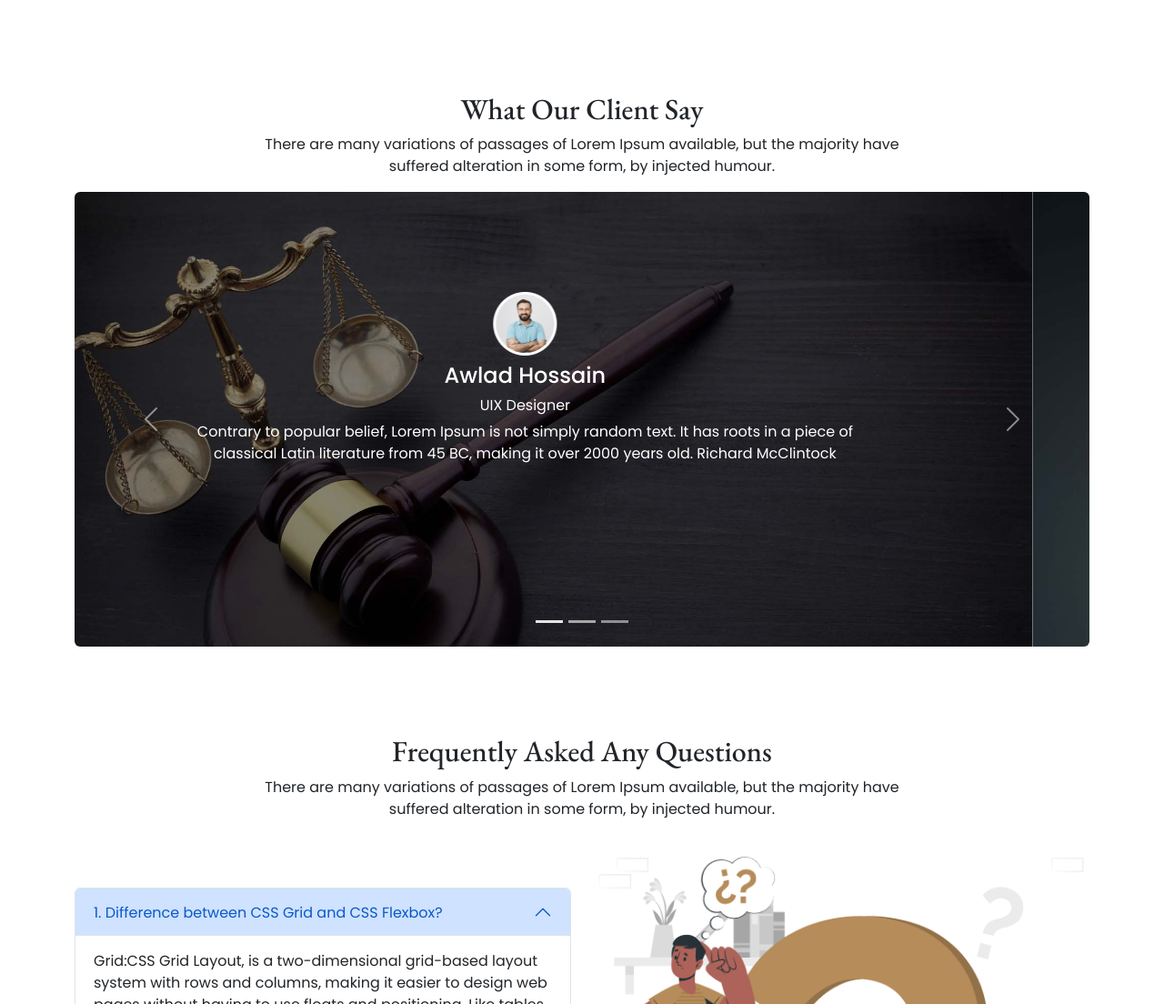
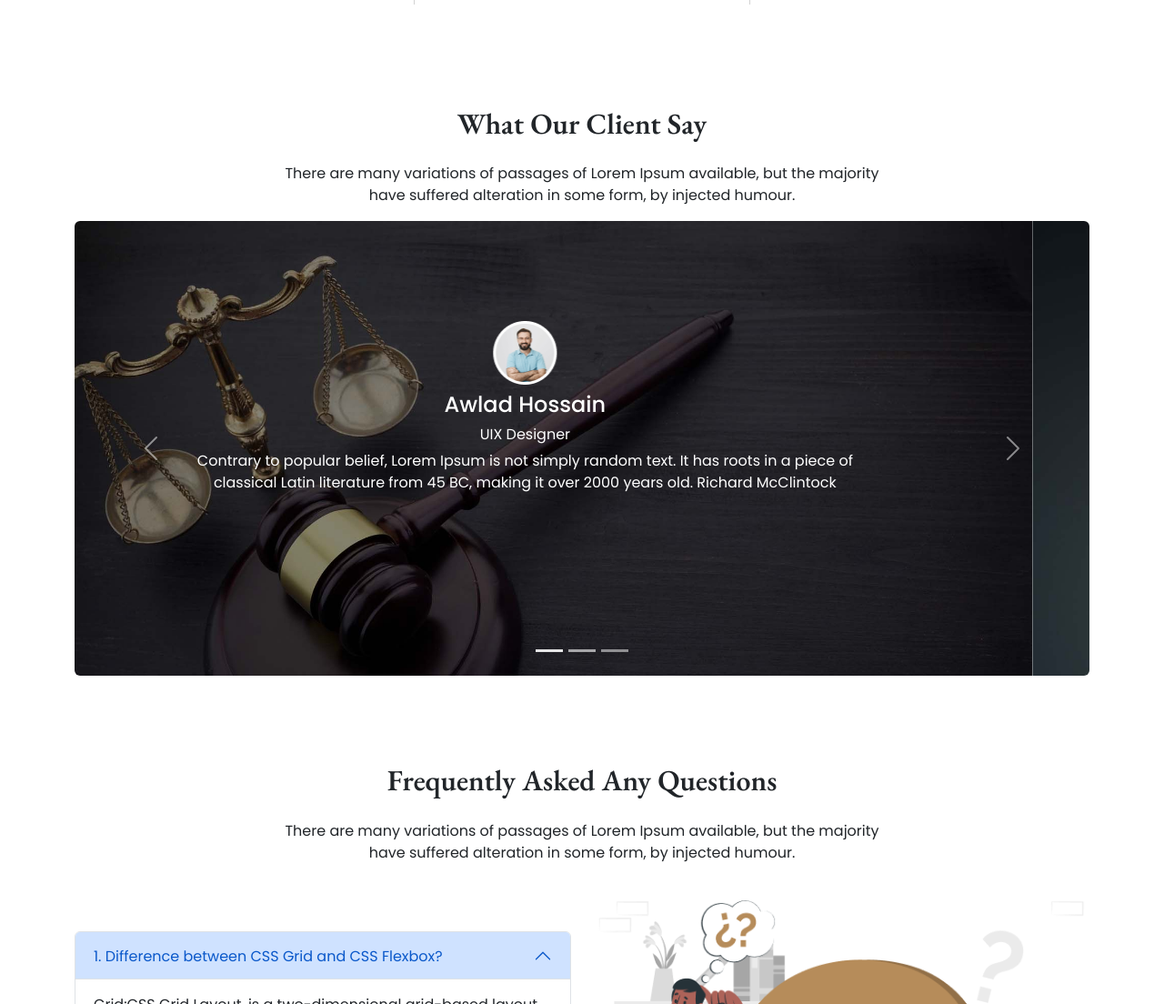
Before and after one commit to developer-nieem/legal-house, a plain HTML site: page index.html in a window 1280 px wide. Shown: the part 1696-2800 px from the top of the page at 91% size. Drawn offline with nearby package versions, Linux system fonts and the light colour scheme.

Commit message:
fixed title text

```diff
--- a/index.html
+++ b/index.html
@@ -105,8 +105,8 @@
         <!-- Practics Area Start Here -->
         <section>
             <div class="text-center my-5">
-                <h2 class="title-font-family">The Legal Practice Area</h2>
-                <p>There are many variations of passages of Lorem Ipsum available, but the majority have <br>suffered
+                <h2 class="title-font-family fw-semibold pb-3">The Legal Practice Area</h2>
+                <p>There are many variations of passages of Lorem Ipsum available, but the majority <br>have suffered
                     alteration in some form, by injected humour.</p>
                 <div class="row row-cols-1 row-cols-md-3 pt-5 p-3">
                     <div class="col p-0">
@@ -204,8 +204,8 @@
         <!-- Clients Feedback Section Start Here -->
         <section>
             <div class="text-center my-5">
-                <h2 class="title-font-family pt-5">What Our Client Say</h2>
-                <p>There are many variations of passages of Lorem Ipsum available, but the majority have <br>suffered
+                <h2 class="title-font-family pt-5 fw-semibold pb-3">What Our Client Say</h2>
+                <p>There are many variations of passages of Lorem Ipsum available, but the majority <br>have suffered
                     alteration in some form, by injected humour.</p>
 
                 <div id="carouselExampleCaptions" class="carousel slide" data-bs-ride="carousel">
@@ -268,8 +268,8 @@
         <!-- FAQ Section start Here -->
         <section>
             <div class="text-center my-5">
-                <h2 class="title-font-family pt-5 ">Frequently Asked Any Questions</h2>
-                <p>There are many variations of passages of Lorem Ipsum available, but the majority have <br>suffered
+                <h2 class="title-font-family pt-5 fw-semibold pb-3">Frequently Asked Any Questions</h2>
+                <p>There are many variations of passages of Lorem Ipsum available, but the majority <br>have suffered
                     alteration in some form, by injected humour.</p>
                 <div class="row pt-4 align-items-center">
                     <div class="col-md-6 text-start mb-3">
@@ -407,8 +407,8 @@
         <!-- Contact us section start here -->
         <section>
             <div class="text-center my-5">
-                <h2 class="title-font-family pt-5 ">Contact With Us</h2>
-                <p>There are many variations of passages of Lorem Ipsum available, but the majority have <br>suffered alteration in some form, by injected humour.</p>
+                <h2 class="title-font-family pt-5 fw-semibold pb-3">Contact With Us</h2>
+                <p>There are many variations of passages of Lorem Ipsum available, but the majority <br>have suffered alteration in some form, by injected humour.</p>
                 <div class="row align-items-center">
                     <div class="col-md-6">
                         <!-- Contact info start here -->
```
